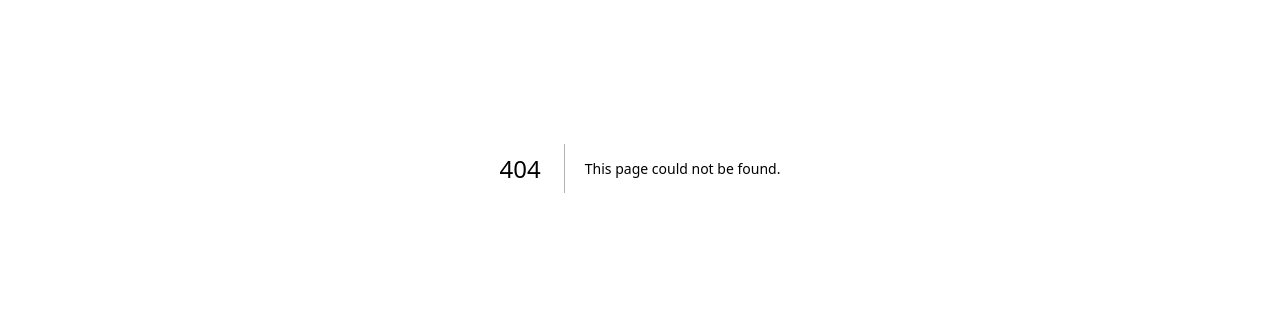
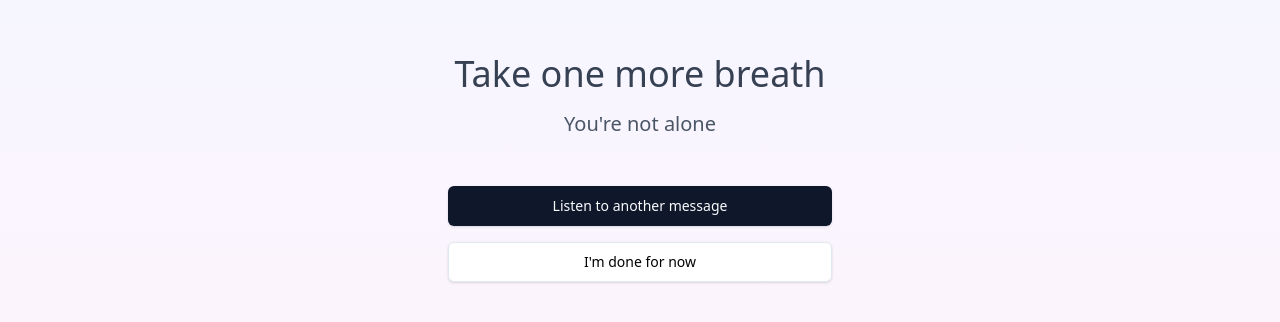
Before and after one commit to travissaylor/here-with-you, a Next.js app: page /soft-landing in a window 1280 px wide. Before the commit this address had no page. Shown: the part 232-554 px from the top of the page. Built offline with nearby package versions, Linux system fonts and the light colour scheme.

Commit message:
Move to routed pages and add page transtions

```diff
--- a/package.json
+++ b/package.json
@@ -19,6 +19,7 @@
     "@radix-ui/react-slot": "^1.2.4",
     "class-variance-authority": "^0.7.1",
     "clsx": "^2.1.1",
+    "framer-motion": "^12.23.26",
     "lucide-react": "^0.562.0",
     "next": "^16.1.0",
     "react": "^19.2.3",
--- /dev/null
+++ b/src/app/choose-support/page.tsx
@@ -0,0 +1,22 @@
+'use client';
+
+import { useRouter } from 'next/navigation';
+import ChooseSupport from '@/components/screens/ChooseSupport';
+import { MOCK_CONTRIBUTORS, ROUTES } from '@/lib/constants';
+import type { Message, Contributor } from '@/lib/types';
+
+export default function ChooseSupportPage() {
+  const router = useRouter();
+
+  const handleSelectMessage = (message: Message, contributor: Contributor) => {
+    const url = `${ROUTES.PLAYBACK}?contributor=${contributor.id}&message=${message.id}`;
+    router.push(url);
+  };
+
+  return (
+    <ChooseSupport
+      contributors={MOCK_CONTRIBUTORS}
+      onSelectMessage={handleSelectMessage}
+    />
+  );
+}
--- /dev/null
+++ b/src/app/grounding/page.tsx
@@ -0,0 +1,15 @@
+'use client';
+
+import { useRouter } from 'next/navigation';
+import GroundingScreen from '@/components/screens/GroundingScreen';
+import { ROUTES } from '@/lib/constants';
+
+export default function GroundingPage() {
+  const router = useRouter();
+
+  const handleComplete = () => {
+    router.push(ROUTES.CHOOSE_SUPPORT);
+  };
+
+  return <GroundingScreen onComplete={handleComplete} />;
+}
--- a/src/app/page.tsx
+++ b/src/app/page.tsx
@@ -1,54 +1,15 @@
 'use client';
 
-import { useState } from 'react';
-import GroundingScreen from '@/components/screens/GroundingScreen';
-import ChooseSupport from '@/components/screens/ChooseSupport';
-import MessagePlayback from '@/components/screens/MessagePlayback';
-import { MOCK_CONTRIBUTORS } from '@/lib/constants';
-import type { ScreenState, Message, Contributor } from '@/lib/types';
+import { useEffect } from 'react';
+import { useRouter } from 'next/navigation';
+import { ROUTES } from '@/lib/constants';
 
 export default function Home() {
-  const [currentScreen, setCurrentScreen] = useState<ScreenState>('grounding');
-  const [selectedMessage, setSelectedMessage] = useState<Message | null>(null);
-  const [selectedContributor, setSelectedContributor] = useState<Contributor | null>(null);
+  const router = useRouter();
 
-  const handleGroundingComplete = () => {
-    setCurrentScreen('choose-support');
-  };
+  useEffect(() => {
+    router.replace(ROUTES.GROUNDING);
+  }, [router]);
 
-  const handleSelectMessage = (message: Message, contributor: Contributor) => {
-    setSelectedMessage(message);
-    setSelectedContributor(contributor);
-    setCurrentScreen('playback');
-  };
-
-  const handlePlaybackComplete = () => {
-    // TODO: Navigate to soft-landing screen when implemented
-    setCurrentScreen('soft-landing');
-  };
-
-  return (
-    <main>
-      {currentScreen === 'grounding' && (
-        <GroundingScreen onComplete={handleGroundingComplete} />
-      )}
-
-      {currentScreen === 'choose-support' && (
-        <ChooseSupport
-          contributors={MOCK_CONTRIBUTORS}
-          onSelectMessage={handleSelectMessage}
-        />
-      )}
-
-      {currentScreen === 'playback' && selectedMessage && selectedContributor && (
-        <MessagePlayback
-          message={selectedMessage}
-          contributor={selectedContributor}
-          onComplete={handlePlaybackComplete}
-        />
-      )}
-
-      {/* TODO: Add soft-landing screen */}
-    </main>
-  );
+  return null;
 }
--- /dev/null
+++ b/src/app/playback/PlaybackContent.tsx
@@ -0,0 +1,52 @@
+'use client';
+
+import { useSearchParams, useRouter } from 'next/navigation';
+import { useEffect, useState } from 'react';
+import MessagePlayback from '@/components/screens/MessagePlayback';
+import { MOCK_CONTRIBUTORS, ROUTES } from '@/lib/constants';
+import { findContributorAndMessage } from '@/lib/utils';
+
+export default function PlaybackContent() {
+  const searchParams = useSearchParams();
+  const router = useRouter();
+  const [isValidating, setIsValidating] = useState(true);
+
+  const contributorId = searchParams.get('contributor');
+  const messageId = searchParams.get('message');
+
+  const result = findContributorAndMessage(
+    contributorId,
+    messageId,
+    MOCK_CONTRIBUTORS
+  );
+
+  useEffect(() => {
+    if (!result) {
+      setTimeout(() => {
+        router.replace(ROUTES.CHOOSE_SUPPORT);
+      }, 1500);
+    } else {
+      setIsValidating(false);
+    }
+  }, [result, router]);
+
+  if (!result) {
+    return (
+      <div className="flex items-center justify-center min-h-screen bg-gradient-to-b from-blue-50 via-purple-50 to-pink-50">
+        <p className="text-gray-600">Message not found. Redirecting...</p>
+      </div>
+    );
+  }
+
+  if (isValidating) {
+    return null;
+  }
+
+  return (
+    <MessagePlayback
+      message={result.message}
+      contributor={result.contributor}
+      onComplete={() => router.push(ROUTES.SOFT_LANDING)}
+    />
+  );
+}
--- /dev/null
+++ b/src/app/playback/page.tsx
@@ -0,0 +1,12 @@
+'use client';
+
+import { Suspense } from 'react';
+import PlaybackContent from './PlaybackContent';
+
+export default function PlaybackPage() {
+  return (
+    <Suspense fallback={null}>
+      <PlaybackContent />
+    </Suspense>
+  );
+}
--- /dev/null
+++ b/src/app/soft-landing/page.tsx
@@ -0,0 +1,24 @@
+'use client';
+
+import { useRouter } from 'next/navigation';
+import SoftLandingScreen from '@/components/screens/SoftLandingScreen';
+import { ROUTES } from '@/lib/constants';
+
+export default function SoftLandingPage() {
+  const router = useRouter();
+
+  const handleListenAgain = () => {
+    router.push(ROUTES.CHOOSE_SUPPORT);
+  };
+
+  const handleDone = () => {
+    router.push(ROUTES.HOME);
+  };
+
+  return (
+    <SoftLandingScreen
+      onListenAgain={handleListenAgain}
+      onDone={handleDone}
+    />
+  );
+}
--- /dev/null
+++ b/src/app/template.tsx
@@ -0,0 +1,20 @@
+'use client';
+
+import { motion } from 'framer-motion';
+
+export default function Template({ children }: { children: React.ReactNode }) {
+  return (
+    <motion.div
+      initial={{ opacity: 0, y: 10 }}
+      animate={{ opacity: 1, y: 0 }}
+      exit={{ opacity: 0, y: -10 }}
+      transition={{
+        type: 'tween',
+        ease: 'easeInOut',
+        duration: 0.4
+      }}
+    >
+      {children}
+    </motion.div>
+  );
+}
--- /dev/null
+++ b/src/components/screens/SoftLandingScreen.tsx
@@ -0,0 +1,45 @@
+'use client';
+
+import { Button } from '@/components/ui/button';
+import { CONTENT } from '@/lib/constants';
+
+interface SoftLandingScreenProps {
+  onListenAgain?: () => void;
+  onDone?: () => void;
+}
+
+export default function SoftLandingScreen({
+  onListenAgain,
+  onDone,
+}: SoftLandingScreenProps) {
+  return (
+    <div className="flex flex-col min-h-screen bg-gradient-to-b from-blue-50 via-purple-50 to-pink-50">
+      <div className="flex-1 flex flex-col items-center justify-center px-6 text-center">
+        <h1 className="text-4xl font-light text-gray-700 mb-4">
+          {CONTENT.SOFT_LANDING.TITLE}
+        </h1>
+        <p className="text-xl text-gray-600 mb-12">
+          {CONTENT.SOFT_LANDING.SUBTITLE}
+        </p>
+
+        <div className="flex flex-col gap-4 w-full max-w-sm">
+          <Button
+            onClick={onListenAgain}
+            size="lg"
+            className="w-full"
+          >
+            {CONTENT.SOFT_LANDING.LISTEN_AGAIN}
+          </Button>
+          <Button
+            onClick={onDone}
+            variant="outline"
+            size="lg"
+            className="w-full"
+          >
+            {CONTENT.SOFT_LANDING.DONE}
+          </Button>
+        </div>
+      </div>
+    </div>
+  );
+}
--- /dev/null
+++ b/src/components/transitions/PageTransition.tsx
@@ -0,0 +1,40 @@
+'use client';
+
+import { motion, AnimatePresence } from 'framer-motion';
+import { usePathname } from 'next/navigation';
+
+interface PageTransitionProps {
+  children: React.ReactNode;
+}
+
+const pageVariants = {
+  initial: { opacity: 0, y: 10 },
+  animate: { opacity: 1, y: 0 },
+  exit: { opacity: 0, y: -10 }
+};
+
+const pageTransition = {
+  type: 'tween' as const,
+  ease: 'easeInOut' as const,
+  duration: 0.4
+};
+
+export default function PageTransition({ children }: PageTransitionProps) {
+  const pathname = usePathname();
+
+  return (
+    <AnimatePresence mode="wait" initial={false}>
+      <motion.div
+        key={pathname}
+        initial="initial"
+        animate="animate"
+        exit="exit"
+        variants={pageVariants}
+        transition={pageTransition}
+        style={{ width: '100%', height: '100%' }}
+      >
+        {children}
+      </motion.div>
+    </AnimatePresence>
+  );
+}
--- a/src/lib/utils.ts
+++ b/src/lib/utils.ts
@@ -42,6 +42,26 @@ export function formatDuration(seconds: number): string {
 }
 
 /**
+ * Find a contributor and message by their IDs
+ * Used for validating URL parameters in playback page
+ */
+export function findContributorAndMessage(
+  contributorId: string | null,
+  messageId: string | null,
+  contributors: Contributor[]
+): { contributor: Contributor; message: Message } | null {
+  if (!contributorId || !messageId) return null;
+
+  const contributor = contributors.find(c => c.id === contributorId);
+  if (!contributor) return null;
+
+  const message = contributor.messages.find(m => m.id === messageId);
+  if (!message) return null;
+
+  return { contributor, message };
+}
+
+/**
  * Classname utility for conditional classes with Tailwind merge
  */
 export function cn(...inputs: ClassValue[]): string {
```
Also changed, not shown: 1 other file (tests, documents, lock files or other folders).
